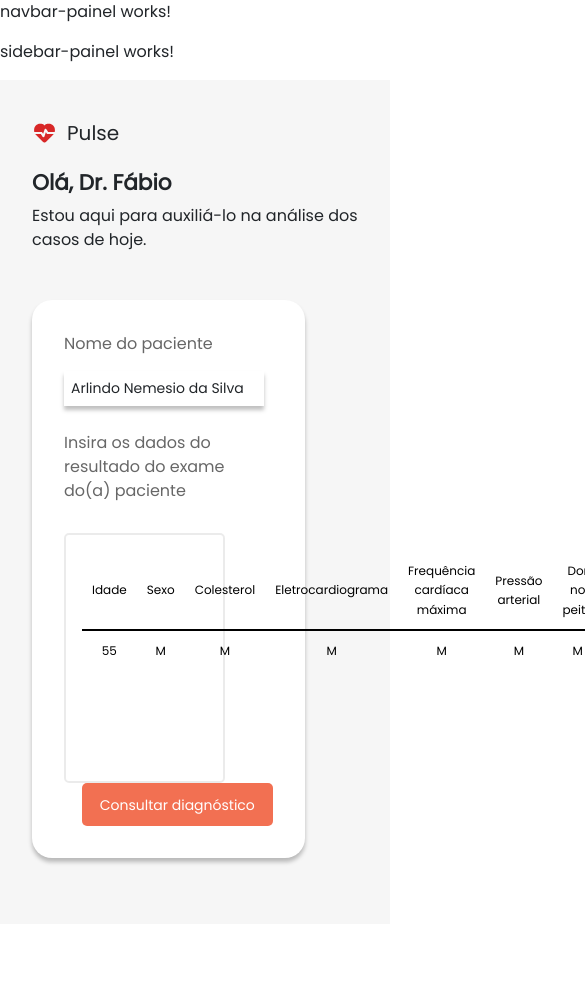
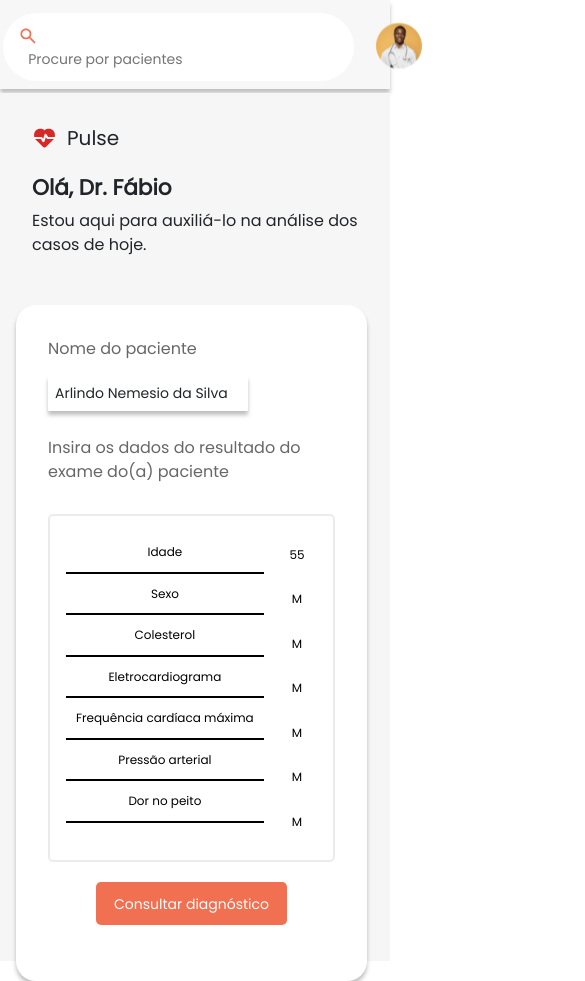
Before and after one commit to gabrieladnz/Web-CardioTech, an Angular app: page /painel in a window 390 px wide. Shown: the whole page, 585 px wide, since content can reach past the window. Before the commit the page ends 924 px from the top, so only its background shows below. Built offline with nearby package versions, Linux system fonts and the light colour scheme.

Commit message:
style: desenvolvimento da navbar

```diff
--- a/src/app/components/navbar-painel/navbar-painel.component.css
+++ b/src/app/components/navbar-painel/navbar-painel.component.css
@@ -0,0 +1,64 @@
+.navbar-painel {
+  background-color: #F6F6F6D9;
+
+  border-radius: 50px, 50px, 0px, 0px;
+  box-shadow: 0px 4px 4px 0px #00000040;
+  padding: 0.2em;
+  margin-bottom: 4px;
+
+  display: flex;
+  justify-content: space-between;
+}
+
+/*=============> Barra de pesquisa  */
+.barra-pesquisa  {
+  background-color: #FFFFFF;
+
+  border-radius: 53px;
+  border: none;
+
+  margin-top: 10px;
+  margin-bottom: 5px;
+  padding: 10px 10px 10px 15px;
+}
+
+.barra-pesquisa input {
+  border: none;
+  margin-left: 10px;
+}
+
+.barra-pesquisa input::placeholder {
+  font-size: 14px;
+}
+
+.barra-pesquisa img {
+  width: 20px;
+  cursor: pointer;
+  /* border-right: 2px solid #D9D6D6;
+  height: auto;
+  margin: 0 auto; Centraliza a linha na div */
+}
+
+/* ================> Modal usuário  */
+
+.modal-usuario {
+display: flex;
+}
+
+.modal-usuario img {
+  width: 90px;
+}
+
+.txt-modal {
+  display: flex;
+  flex-direction: column;
+  align-items: stretch;
+  justify-content: flex-end;
+}
+
+/* Media query  */
+@media only screen and (max-width: 425px) {
+  .txt-modal {
+    display: none;
+  }
+}
--- a/src/app/components/navbar-painel/navbar-painel.component.html
+++ b/src/app/components/navbar-painel/navbar-painel.component.html
@@ -1 +1,16 @@
-<p>navbar-painel works!</p>
+<nav class="navbar-painel">
+  <!-- Barra de pesquisa  -->
+  <div class="barra-pesquisa">
+    <img class="img-lupa" src="../../../assets/icons/lupa.svg" alt="Botão de pesquisa">
+    <input placeholder="Procure por pacientes">
+  </div>
+
+  <!-- Modal usuário  -->
+  <div class="modal-usuario">
+    <img src="../../../assets/img/medico-modal.svg">
+    <div class="txt-modal">
+      <p style="font-weight: 600; font-size: 12px; margin: 0;">Fábio Nunes</p>
+      <p style="font-size: 12px;">Cardiologista</p>
+    </div>
+  </div>
+</nav>
--- a/src/app/components/sidebar-painel/sidebar-painel.component.css
+++ b/src/app/components/sidebar-painel/sidebar-painel.component.css
@@ -0,0 +1,3 @@
+.menu-lateral {
+  background-color: #F6F6F6;
+}
--- a/src/app/components/sidebar-painel/sidebar-painel.component.html
+++ b/src/app/components/sidebar-painel/sidebar-painel.component.html
@@ -1 +1,15 @@
-<p>sidebar-painel works!</p>
+<aside class="menu-lateral">
+  <div class="logo-tipo">
+    <img>
+  </div>
+
+  <div class="menu">
+
+  </div>
+
+  <div class="configuracoes">
+
+  </div>
+
+
+</aside>
--- a/src/app/pages/painel IA/home-ia.component.css
+++ b/src/app/pages/painel IA/home-ia.component.css
@@ -5,7 +5,8 @@ body {
 /* =================> Painel  */
 .painel {
   background-color: #f6f6f6f6;
-  height: 100vh; /* ocupa a cor inteira da page  */
+  height: 100vh;
+  /* ocupa a cor inteira da page  */
 }
 
 .img-logo {
@@ -17,7 +18,7 @@ body {
 }
 
 .welcome-box {
-  padding: 2em;
+  padding: 0em 2em 2em 2em;
 }
 
 .div-logo {
@@ -81,7 +82,7 @@ body {
   margin-top: 30px;
   padding: 1em;
 
-  width: 77%;
+  /* width: 77%; */
   height: 250px;
 }
 
@@ -92,8 +93,6 @@ body {
   font-size: 12px;
   line-height: 19.5px;
   letter-spacing: 1.5%;
-
-  text-align: center;
 }
 
 .tb-categoria {
@@ -103,12 +102,17 @@ body {
 
 .tr-categoria td {
   padding-top: 10px;
+  text-align: center;
 }
 /* =================> Botão de consulta  */
 .button-consulta {
   display: flex;
+  flex-direction: column;
   justify-content: flex-end;
   align-items: center;
+
+  margin-left: 2em;
+  margin-bottom: 1.5em;
 }
 
 .button-consulta button {
@@ -125,3 +129,63 @@ body {
 
   padding: 0.7em 1.3em 0.7em 1.3em;
 }
+
+.container-tabela {
+  display: flex;
+  /* flex-wrap: wrap; */
+}
+
+/* @Media query */
+
+/* Tela laptop  */
+@media only screen and (max-width: 1024px) {
+  .form-paciente {
+    width: 90%;
+  }
+
+  .button-consulta button {
+    padding: 0em 0em 0em 0em;
+  }
+}
+
+/* Tela tablet  */
+
+@media only screen and (max-width: 768px) {
+  .container-tabela {
+    flex-direction: column;
+  }
+  .button-consulta button {
+    margin-top: 20px;
+    padding: 0.7em 1.3em 0.7em 1.3em;
+  }
+}
+
+/* Tela Mobile  */
+@media only screen and (max-width: 680px) {
+  .form-paciente {
+    margin-left: 1em;
+  }
+
+  .tabela {
+    height: auto;
+  }
+
+  .tabela-exame {
+    display: flex;
+    justify-content: space-between;
+  }
+
+  .tabela-exame tr {
+    text-align: center;
+    display: flex;
+    flex-direction: column;
+  }
+
+  .button-consulta {
+    margin-left: 0;
+  }
+
+  .tr-categoria td {
+    padding: 12.5px;
+  }
+}
--- a/src/app/pages/painel IA/home-ia.component.html
+++ b/src/app/pages/painel IA/home-ia.component.html
@@ -1,6 +1,5 @@
 <app-navbar-painel></app-navbar-painel>
 <app-sidebar-painel></app-sidebar-painel>
-
 <body>
   <!-- Painel  -->
   <section class="painel">
@@ -31,6 +30,9 @@
         <label>Insira os dados do resultado do exame do(a) paciente</label>
       </div>
 
+      <!-- Tabela resultado dos exames  -->
+      <div class="container-tabela">
+
         <div class="tabela">
           <table class="tabela-exame">
               <tr>
@@ -58,6 +60,9 @@
         <div class="button-consulta">
           <button>Consultar diagnóstico</button>
         </div>
+
+      </div>
+
     </div>
 
   </section>
```
Also changed, not shown: src/assets/icons/lupa.svg (added), src/assets/img/medico-modal.svg (added). Lines whose indentation alone changed are shown as unchanged.
